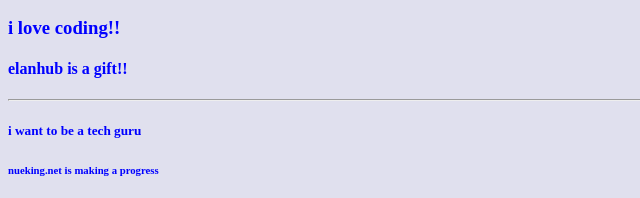
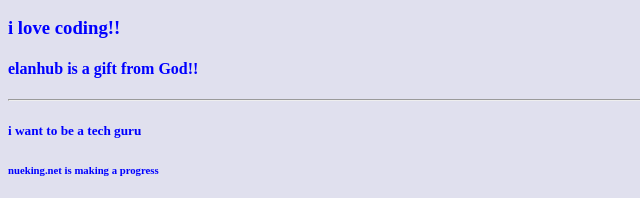
Before and after one commit to Nueking/kingspro1, a plain HTML site: page index.html in a window 1280 px wide. Shown: the part 204-402 px from the top of the page, 0-640 px from the left. Drawn offline with Linux system fonts and the light colour scheme.

Commit message:
Update index.html

```diff
--- a/index.html
+++ b/index.html
@@ -8,7 +8,7 @@
         <h1 style="color: rgb(228, 137, 32); font-style: italic; font-size: 70px;">my firt website</h1>
         <h2 style="position: initial; color: brown;">welcome</h2>
         <h3>i love coding!!</h3>
-        <h4>elanhub is a gift!!</h4>
+        <h4>elanhub is a gift from God!!</h4>
         <hr>
         <h5>i want to be a tech guru</h5>
         <h6>nueking.net is making a progress</h6>
```
